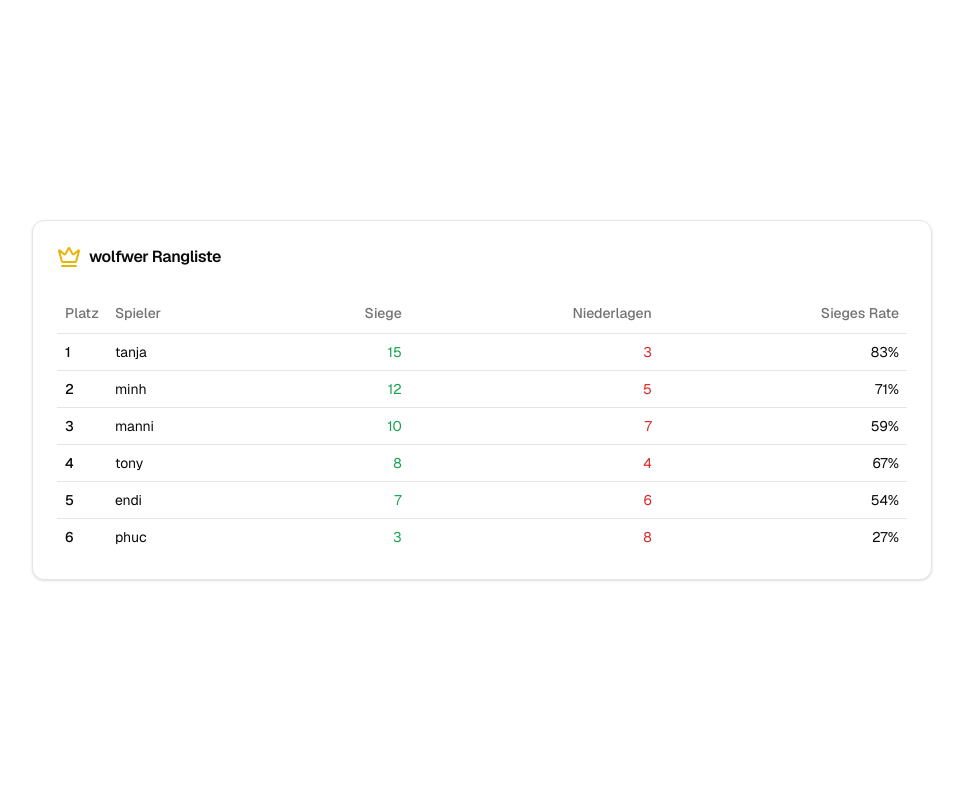
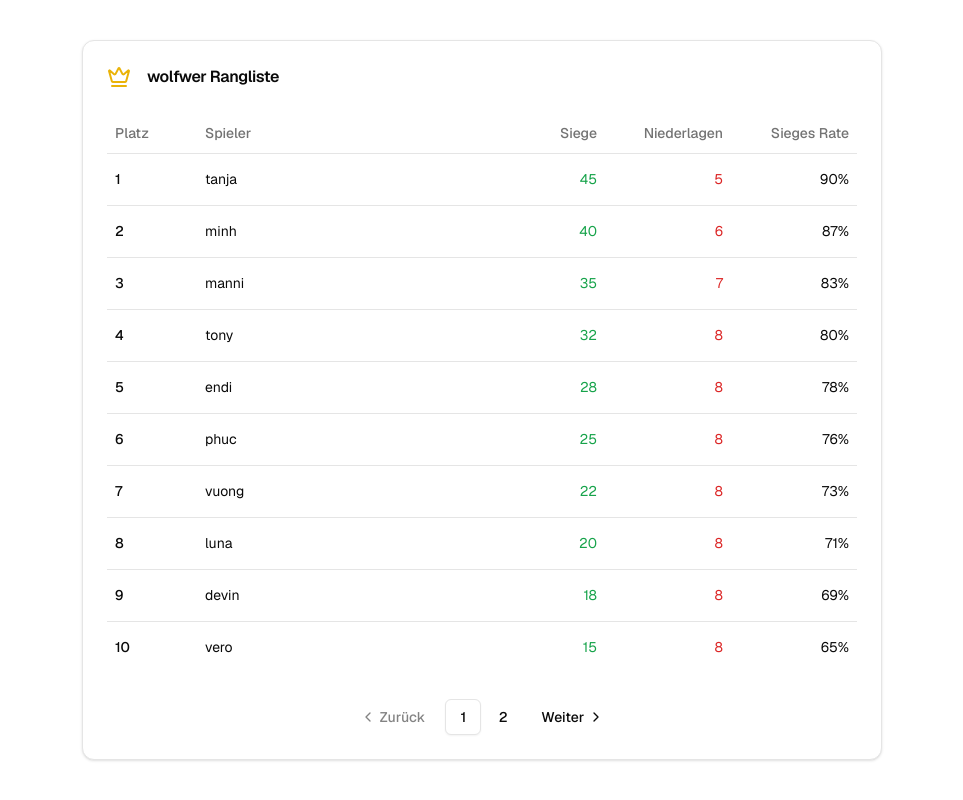
Before and after one commit to andy-thieu/wolfwer, a Next.js app: page /leaderboard in a window 1280 px wide. Shown: the whole page, without its empty margins (158-1121 px from the left). Built offline with nearby package versions, Linux system fonts and the light colour scheme.

Commit message:
leaderboard styling

```diff
--- a/src/app/leaderboard/page.tsx
+++ b/src/app/leaderboard/page.tsx
@@ -1,3 +1,5 @@
+"use client";
+
 import {
   Table,
   TableBody,
@@ -9,44 +11,124 @@ import {
 import { Card, CardHeader, CardTitle, CardContent } from "~/components/ui/card";
 import { mockLeaderboard } from "~/lib/mock-data";
 import { Crown } from "lucide-react";
+import { useState } from "react";
+import {
+  Pagination,
+  PaginationContent,
+  PaginationItem,
+  PaginationLink,
+  PaginationNext,
+  PaginationPrevious,
+} from "~/components/ui/pagination";
 
 export default function LeaderboardPage() {
+  const [currentPage, setCurrentPage] = useState(1);
+  const rowsPerPage = 10;
+  const totalPages = Math.ceil(mockLeaderboard.length / rowsPerPage);
+
+  const getCurrentPageData = () => {
+    const startIndex = (currentPage - 1) * rowsPerPage;
+    const endIndex = startIndex + rowsPerPage;
+    return mockLeaderboard.slice(startIndex, endIndex);
+  };
+
   return (
-    <div className="flex h-screen w-screen items-center justify-center p-2 sm:p-8">
-      <Card className="md:w-[600px] lg:w-[800px] xl:w-[900px]">
+    <div className="flex h-screen w-screen items-center justify-center p-4">
+      <Card className="md:w-[600px] lg:w-[700px] xl:w-[800px]">
         <CardHeader>
-          <CardTitle className="flex items-center gap-2">
+          <CardTitle className="flex items-center gap-4">
             <Crown className="h-6 w-6 text-yellow-500" />
             wolfwer Rangliste
           </CardTitle>
         </CardHeader>
         <CardContent>
+          <div className="h-[570px]">
             <Table>
               <TableHeader>
                 <TableRow>
-                <TableHead className="w-12">Platz</TableHead>
-                <TableHead>Spieler</TableHead>
-                <TableHead className="text-right">Siege</TableHead>
-                <TableHead className="text-right">Niederlagen</TableHead>
-                <TableHead className="text-right">Sieges Rate</TableHead>
+                  <TableHead className="w-12 sm:w-20">
+                    <span className="hidden sm:inline">Platz</span>
+                    <span className="sm:hidden">#</span>
+                  </TableHead>
+                  <TableHead className="min-w-[120px]">Spieler</TableHead>
+                  <TableHead className="text-right">
+                    <span className="hidden sm:inline">Siege</span>
+                    <span className="sm:hidden">S</span>
+                  </TableHead>
+                  <TableHead className="text-right">
+                    <span className="hidden sm:inline">Niederlagen</span>
+                    <span className="sm:hidden">N</span>
+                  </TableHead>
+                  <TableHead className="text-right">
+                    <span className="hidden sm:inline">Sieges Rate</span>
+                    <span className="sm:hidden">Rate</span>
+                  </TableHead>
                 </TableRow>
               </TableHeader>
               <TableBody>
-              {mockLeaderboard.map((player, index) => (
-                <TableRow key={player.id}>
-                  <TableCell className="font-medium">{index + 1}</TableCell>
-                  <TableCell>{player.username}</TableCell>
-                  <TableCell className="text-right text-green-600">
+                {getCurrentPageData().map((player, index) => (
+                  <TableRow key={player.id} className="h-[52px]">
+                    <TableCell className="w-20 font-medium">
+                      {(currentPage - 1) * rowsPerPage + index + 1}
+                    </TableCell>
+                    <TableCell className="w-[40%]">{player.username}</TableCell>
+                    <TableCell className="w-24 text-right text-green-600">
                       {player.wins}
                     </TableCell>
-                  <TableCell className="text-right text-red-600">
+                    <TableCell className="w-28 text-right text-red-600">
                       {player.losses}
                     </TableCell>
-                  <TableCell className="text-right">{player.winRate}</TableCell>
+                    <TableCell className="w-28 text-right">
+                      {player.winRate}
+                    </TableCell>
                   </TableRow>
                 ))}
               </TableBody>
             </Table>
+          </div>
+
+          <div className="mt-4">
+            <Pagination>
+              <PaginationContent>
+                <PaginationItem>
+                  <PaginationPrevious
+                    onClick={() =>
+                      currentPage > 1 && setCurrentPage(currentPage - 1)
+                    }
+                    className={`hover:cursor-pointer ${
+                      currentPage === 1 ? "pointer-events-none opacity-50" : ""
+                    }`}
+                  />
+                </PaginationItem>
+
+                {Array.from({ length: totalPages }).map((_, i) => (
+                  <PaginationItem key={i}>
+                    <PaginationLink
+                      onClick={() => setCurrentPage(i + 1)}
+                      isActive={currentPage === i + 1}
+                      className="hover:cursor-pointer"
+                    >
+                      {i + 1}
+                    </PaginationLink>
+                  </PaginationItem>
+                ))}
+
+                <PaginationItem>
+                  <PaginationNext
+                    onClick={() =>
+                      currentPage < totalPages &&
+                      setCurrentPage(currentPage + 1)
+                    }
+                    className={`hover:cursor-pointer ${
+                      currentPage === totalPages
+                        ? "pointer-events-none opacity-50"
+                        : ""
+                    }`}
+                  />
+                </PaginationItem>
+              </PaginationContent>
+            </Pagination>
+          </div>
         </CardContent>
       </Card>
     </div>
--- /dev/null
+++ b/src/components/ui/pagination.tsx
@@ -0,0 +1,117 @@
+import * as React from "react";
+import { ChevronLeft, ChevronRight, MoreHorizontal } from "lucide-react";
+
+import { cn } from "~/lib/utils";
+import { ButtonProps, buttonVariants } from "~/components/ui/button";
+
+const Pagination = ({ className, ...props }: React.ComponentProps<"nav">) => (
+  <nav
+    role="navigation"
+    aria-label="pagination"
+    className={cn("mx-auto flex w-full justify-center", className)}
+    {...props}
+  />
+);
+Pagination.displayName = "Pagination";
+
+const PaginationContent = React.forwardRef<
+  HTMLUListElement,
+  React.ComponentProps<"ul">
+>(({ className, ...props }, ref) => (
+  <ul
+    ref={ref}
+    className={cn("flex flex-row items-center gap-1", className)}
+    {...props}
+  />
+));
+PaginationContent.displayName = "PaginationContent";
+
+const PaginationItem = React.forwardRef<
+  HTMLLIElement,
+  React.ComponentProps<"li">
+>(({ className, ...props }, ref) => (
+  <li ref={ref} className={cn("", className)} {...props} />
+));
+PaginationItem.displayName = "PaginationItem";
+
+type PaginationLinkProps = {
+  isActive?: boolean;
+} & Pick<ButtonProps, "size"> &
+  React.ComponentProps<"a">;
+
+const PaginationLink = ({
+  className,
+  isActive,
+  size = "icon",
+  ...props
+}: PaginationLinkProps) => (
+  <a
+    aria-current={isActive ? "page" : undefined}
+    className={cn(
+      buttonVariants({
+        variant: isActive ? "outline" : "ghost",
+        size,
+      }),
+      className,
+    )}
+    {...props}
+  />
+);
+PaginationLink.displayName = "PaginationLink";
+
+const PaginationPrevious = ({
+  className,
+  ...props
+}: React.ComponentProps<typeof PaginationLink>) => (
+  <PaginationLink
+    aria-label="Go to previous page"
+    size="default"
+    className={cn("gap-1 pl-2.5", className)}
+    {...props}
+  >
+    <ChevronLeft className="h-4 w-4" />
+    <span>Zurück</span>
+  </PaginationLink>
+);
+PaginationPrevious.displayName = "PaginationPrevious";
+
+const PaginationNext = ({
+  className,
+  ...props
+}: React.ComponentProps<typeof PaginationLink>) => (
+  <PaginationLink
+    aria-label="Go to next page"
+    size="default"
+    className={cn("gap-1 pr-2.5", className)}
+    {...props}
+  >
+    <span>Weiter</span>
+    <ChevronRight className="h-4 w-4" />
+  </PaginationLink>
+);
+PaginationNext.displayName = "PaginationNext";
+
+const PaginationEllipsis = ({
+  className,
+  ...props
+}: React.ComponentProps<"span">) => (
+  <span
+    aria-hidden
+    className={cn("flex h-9 w-9 items-center justify-center", className)}
+    {...props}
+  >
+    <MoreHorizontal className="h-4 w-4" />
+    <span className="sr-only">More pages</span>
+  </span>
+);
+PaginationEllipsis.displayName = "PaginationEllipsis";
+
+export {
+  Pagination,
+  PaginationContent,
+  PaginationLink,
+  PaginationItem,
+  PaginationPrevious,
+  PaginationNext,
+  PaginationEllipsis,
+};
--- a/src/lib/mock-data.ts
+++ b/src/lib/mock-data.ts
@@ -24,43 +24,106 @@ export const mockLeaderboard = [
   {
     id: "1",
     username: "tanja",
-    wins: 15,
-    losses: 3,
-    winRate: "83%",
+    wins: 45,
+    losses: 5,
+    winRate: "90%",
   },
   {
     id: "2",
     username: "minh",
-    wins: 12,
-    losses: 5,
-    winRate: "71%",
+    wins: 40,
+    losses: 6,
+    winRate: "87%",
   },
   {
     id: "3",
     username: "manni",
-    wins: 10,
+    wins: 35,
     losses: 7,
-    winRate: "59%",
+    winRate: "83%",
   },
   {
     id: "4",
     username: "tony",
-    wins: 8,
-    losses: 4,
-    winRate: "67%",
+    wins: 32,
+    losses: 8,
+    winRate: "80%",
   },
   {
     id: "5",
     username: "endi",
-    wins: 7,
-    losses: 6,
-    winRate: "54%",
+    wins: 28,
+    losses: 8,
+    winRate: "78%",
   },
   {
     id: "6",
     username: "phuc",
-    wins: 3,
+    wins: 25,
     losses: 8,
-    winRate: "27%",
+    winRate: "76%",
+  },
+  {
+    id: "7",
+    username: "vuong",
+    wins: 22,
+    losses: 8,
+    winRate: "73%",
+  },
+  {
+    id: "8",
+    username: "luna",
+    wins: 20,
+    losses: 8,
+    winRate: "71%",
+  },
+  {
+    id: "9",
+    username: "devin",
+    wins: 18,
+    losses: 8,
+    winRate: "69%",
+  },
+  {
+    id: "10",
+    username: "vero",
+    wins: 15,
+    losses: 8,
+    winRate: "65%",
+  },
+  {
+    id: "11",
+    username: "michi",
+    wins: 12,
+    losses: 8,
+    winRate: "60%",
+  },
+  {
+    id: "12",
+    username: "minendie",
+    wins: 10,
+    losses: 8,
+    winRate: "56%",
+  },
+  {
+    id: "13",
+    username: "vici",
+    wins: 8,
+    losses: 8,
+    winRate: "50%",
+  },
+  {
+    id: "14",
+    username: "raphi",
+    wins: 6,
+    losses: 10,
+    winRate: "38%",
+  },
+  {
+    id: "15",
+    username: "massi",
+    wins: 4,
+    losses: 12,
+    winRate: "25%",
   },
 ];
```
Also changed, not shown: 1 other file (tests, documents, lock files or other folders). Lines whose indentation alone changed are shown as unchanged.
